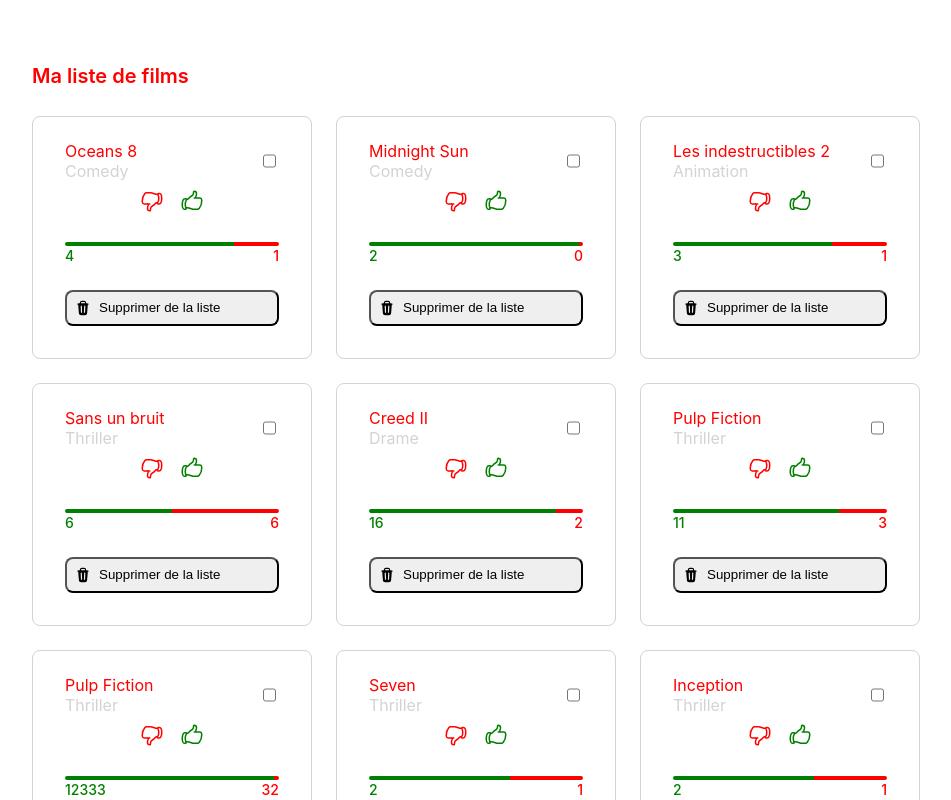
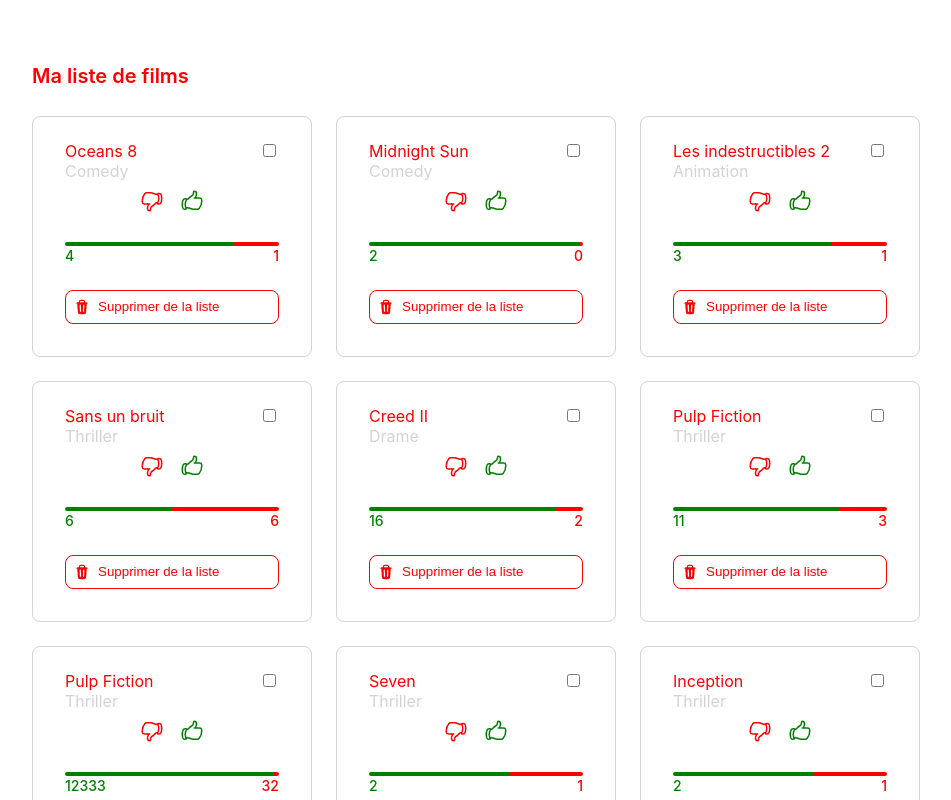
Before and after one commit to plecrx/partifleex, a React (Create React App) app: page / in a window 1280 px wide. Shown: the top 800 px of the page, without its empty margins (124-1075 px from the left). Built offline with nearby package versions, Linux system fonts and the light colour scheme.

Commit message:
add color enum

```diff
--- /dev/null
+++ b/src/components/button/button.component.tsx
@@ -0,0 +1,9 @@
+import { Container } from 'components/button/button.styles'
+import { ButtonProps } from 'components/button/button.types'
+import React, { FC } from 'react'
+
+export const Button: FC<ButtonProps> = ({ color, children }) => (
+  <Container type="button" color={color}>
+    {children}
+  </Container>
+)
--- /dev/null
+++ b/src/components/button/button.styles.ts
@@ -0,0 +1,13 @@
+import { ButtonProps } from 'components/button/button.types'
+import styled from 'styled-components'
+
+export const Container = styled.button<ButtonProps>`
+  display: flex;
+  gap: 8px;
+  padding: 8px;
+  border-radius: 8px;
+  color: ${({ color }) => color};
+  border: 1px solid red;
+  background: transparent;
+  cursor: pointer;
+`
--- /dev/null
+++ b/src/components/button/button.types.ts
@@ -0,0 +1,10 @@
+import { ReactNode } from 'react'
+
+export enum ButtonColor {
+  RED = 'red',
+}
+
+export type ButtonProps = {
+  color: ButtonColor
+  children: ReactNode
+}
--- a/src/components/card/card.component.tsx
+++ b/src/components/card/card.component.tsx
@@ -1,3 +1,4 @@
+import { Checkbox } from 'components/checkbox/checkbox.component'
 import React from 'react'
 import {
   CardContainer,
@@ -18,8 +19,9 @@
           {title && <Title>{title}</Title>}
           {subtitle && <Subtitle>{subtitle}</Subtitle>}
         </CardHeaderLabel>
-
-        <input type="checkbox" />
+        <div style={{ alignSelf: 'flex-start' }}>
+          <Checkbox />
+        </div>
       </CardHeader>
       {children && <ContentWrapper>{children}</ContentWrapper>}
     </CardBody>
--- /dev/null
+++ b/src/components/checkbox/checkbox.component.tsx
@@ -0,0 +1,3 @@
+import React from 'react'
+
+export const Checkbox = () => <input type="checkbox" />
--- a/src/components/movie/movie.component.tsx
+++ b/src/components/movie/movie.component.tsx
@@ -1,8 +1,10 @@
 import { TrashIcon } from '@heroicons/react/20/solid'
-import React from 'react'
+import { Button } from 'components/button/button.component'
+import { ButtonColor } from 'components/button/button.types'
 import { Card } from 'components/card/card.component'
 import { Feedback } from 'components/feedback/feedback.component'
 import { Gauge } from 'components/gauge/gauge.component'
+import React from 'react'
 import { MovieCardProps } from './movie.type'
 
 export const MovieCard = ({ movie }: MovieCardProps) => {
@@ -11,18 +13,10 @@
     <Card title={title} subtitle={category} onRemoveClick={() => {}}>
       <Feedback onLikeClick={() => {}} onDislikeClick={() => {}} />
       <Gauge likes={likes} dislikes={dislikes} />
-      <button
-        type="button"
-        style={{
-          display: 'flex',
-          gap: '8px',
-          padding: '8px',
-          borderRadius: '8px',
-        }}
-      >
+      <Button color={ButtonColor.RED}>
         <TrashIcon width={16} />
         Supprimer de la liste
-      </button>
+      </Button>
     </Card>
   )
 }
```
